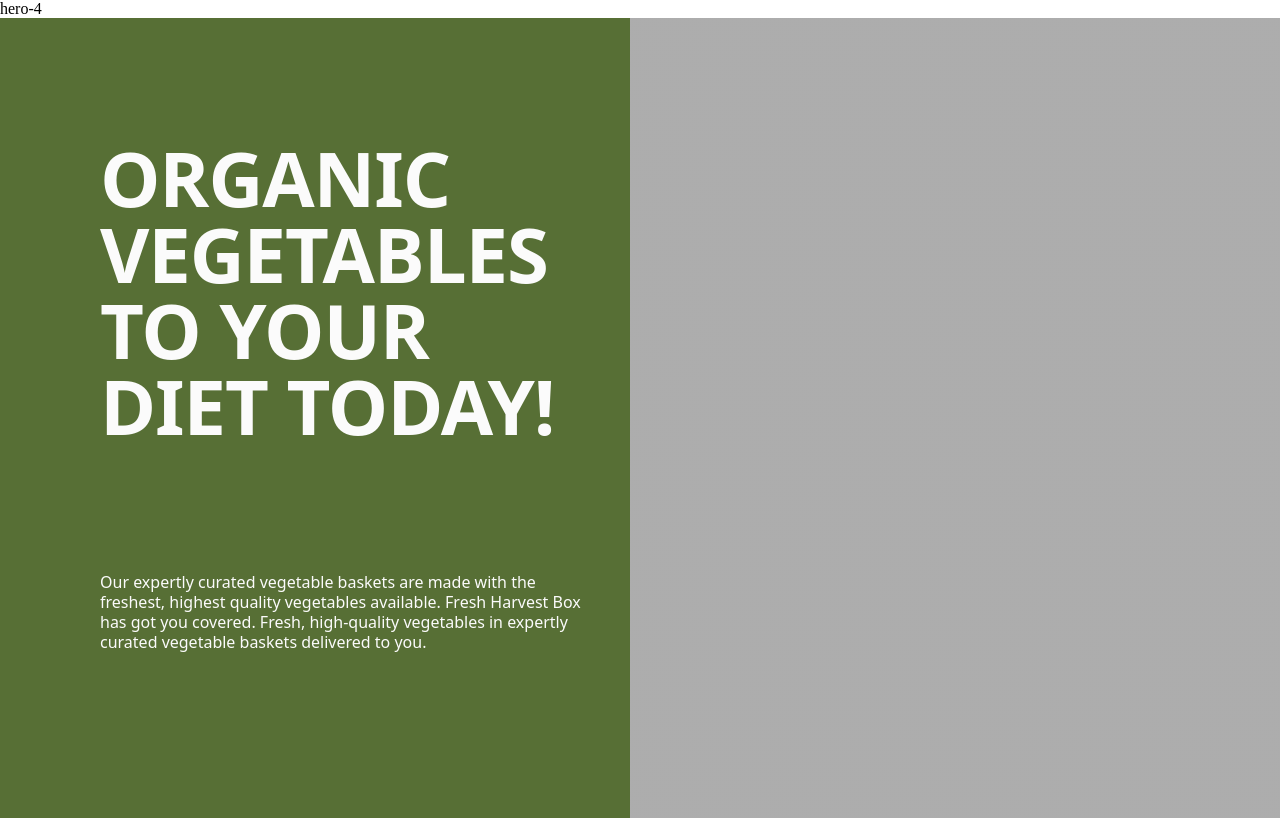
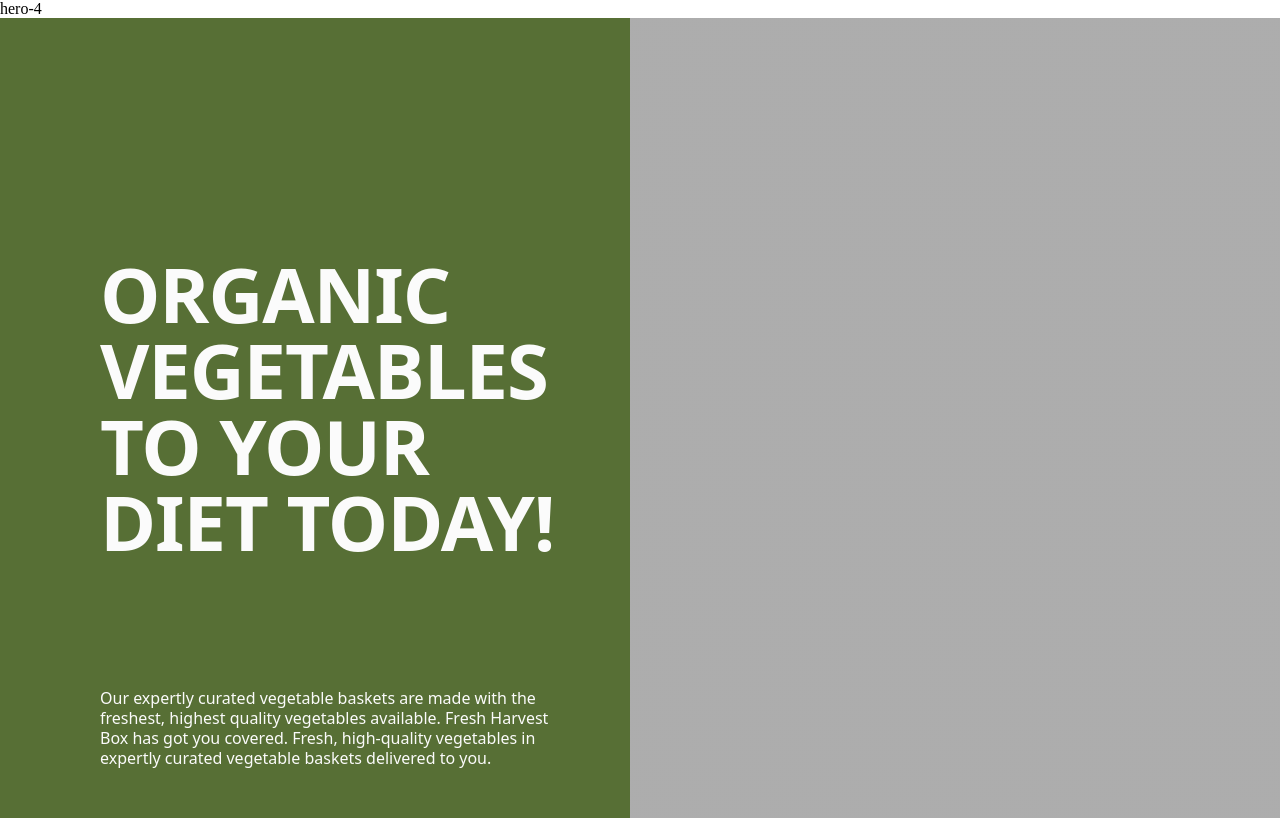
Before and after one commit to AlinaMyrosh/hero-4, a plain HTML site: page index.html in a window 1280 px wide. Drawn offline with nearby package versions, Linux system fonts and the light colour scheme.

Commit message:
Update styles.css

```diff
--- a/styles.css
+++ b/styles.css
@@ -107,6 +107,7 @@ img {
   .hero-text {
     font-size: 16px;
     line-height: 1.25;
+    width: 603px;
   }
 
   .hero-img {
@@ -149,10 +150,15 @@ img {
     width: 602px;
     margin-right: 0;
     padding-right: 0;
+    padding-top: 238px;
   }
 
   .hero-title {
     margin-bottom: 128px;
+  }
+
+  .hero-text {
+    width: 472px;
   }
 
   .hero-img {
```
